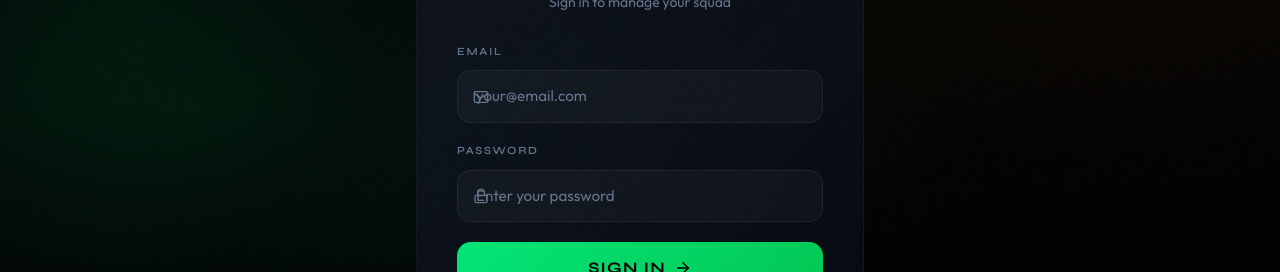
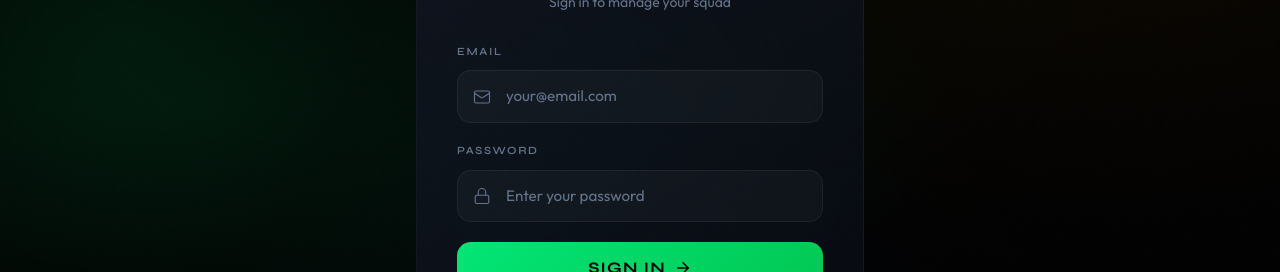
Before and after one commit to Rojal123245/MRR-Fantasy, a Next.js app in the folder frontend/: page /login in a window 1280 px wide. Shown: the part 291-563 px from the top of the page. Built offline with nearby package versions, Linux system fonts and the light colour scheme; no server answers.

Commit message:
login and register ui changes

```diff
--- a/frontend/src/app/globals.css
+++ b/frontend/src/app/globals.css
@@ -35,6 +35,10 @@
   --font-body: 'Outfit', sans-serif;
 }
 
+/* ──────────────────────────────────────────────────
+   BASE LAYER — element defaults
+   ────────────────────────────────────────────────── */
+@layer base {
   * {
     box-sizing: border-box;
   }
@@ -47,9 +51,6 @@ body {
     overflow-x: hidden;
   }
 
-/* ──────────────────────────────────────────────────
-   FILM GRAIN OVERLAY — signature texture
-   ────────────────────────────────────────────────── */
   body::after {
     content: '';
     position: fixed;
@@ -65,9 +66,30 @@ body::after {
     background-size: 128px 128px;
   }
 
+  ::-webkit-scrollbar {
+    width: 6px;
+  }
+
+  ::-webkit-scrollbar-track {
+    background: transparent;
+  }
+
+  ::-webkit-scrollbar-thumb {
+    background: rgba(255, 255, 255, 0.08);
+    border-radius: 3px;
+  }
+
+  ::-webkit-scrollbar-thumb:hover {
+    background: rgba(0, 230, 118, 0.3);
+  }
+}
+
 /* ──────────────────────────────────────────────────
-   PITCH PATTERN — subtle grid
+   COMPONENTS LAYER — overridable by Tailwind utilities
    ────────────────────────────────────────────────── */
+@layer components {
+
+  /* Pitch pattern — subtle grid */
   .pitch-pattern {
     background-image:
       linear-gradient(rgba(0, 230, 118, 0.02) 1px, transparent 1px),
@@ -75,9 +97,7 @@ body::after {
     background-size: 80px 80px;
   }
 
-/* ──────────────────────────────────────────────────
-   GLASSMORPHISM CARD — premium frosted glass
-   ────────────────────────────────────────────────── */
+  /* Glassmorphism card — premium frosted glass */
   .glass-card {
     background: linear-gradient(135deg, rgba(15, 20, 32, 0.9), rgba(8, 12, 20, 0.7));
     backdrop-filter: blur(24px) saturate(150%);
@@ -100,9 +120,7 @@ body::after {
     box-shadow: none;
   }
 
-/* ──────────────────────────────────────────────────
-   GLOW EFFECTS — cinematic
-   ────────────────────────────────────────────────── */
+  /* Glow effects — cinematic */
   .glow-green {
     box-shadow:
       0 0 20px rgba(0, 230, 118, 0.15),
@@ -128,9 +146,7 @@ body::after {
       0 0 80px rgba(245, 158, 11, 0.2);
   }
 
-/* ──────────────────────────────────────────────────
-   HERO GRADIENT — cinematic mesh
-   ────────────────────────────────────────────────── */
+  /* Hero gradient — cinematic mesh */
   .hero-gradient {
     background:
       radial-gradient(ellipse at 15% 50%, rgba(0, 230, 118, 0.07) 0%, transparent 50%),
@@ -145,9 +161,7 @@ body::after {
     background: radial-gradient(ellipse at 50% -20%, rgba(255, 255, 255, 0.03) 0%, transparent 50%);
   }
 
-/* ──────────────────────────────────────────────────
-   BUTTONS — premium with glow
-   ────────────────────────────────────────────────── */
+  /* Buttons — premium with glow */
   .btn-primary {
     background: linear-gradient(135deg, var(--accent-green), var(--accent-green-dim));
     color: #000000;
@@ -204,9 +218,7 @@ body::after {
     box-shadow: 0 0 30px rgba(0, 230, 118, 0.1);
   }
 
-/* ──────────────────────────────────────────────────
-   MINI PITCH — formation display
-   ────────────────────────────────────────────────── */
+  /* Mini pitch — formation display */
   .mini-pitch {
     background:
       linear-gradient(to bottom, transparent 49.5%, rgba(255, 255, 255, 0.06) 49.5%, rgba(255, 255, 255, 0.06) 50.5%, transparent 50.5%),
@@ -217,34 +229,15 @@ body::after {
     box-shadow: inset 0 0 60px rgba(0, 0, 0, 0.3);
   }
 
-/* ──────────────────────────────────────────────────
-   SCROLLBAR — minimal
-   ────────────────────────────────────────────────── */
-::-webkit-scrollbar {
-  width: 6px;
-}
-
-::-webkit-scrollbar-track {
-  background: transparent;
-}
-
-::-webkit-scrollbar-thumb {
-  background: rgba(255, 255, 255, 0.08);
-  border-radius: 3px;
-}
-
-::-webkit-scrollbar-thumb:hover {
-  background: rgba(0, 230, 118, 0.3);
-}
-
-/* ──────────────────────────────────────────────────
-   INPUT — refined
-   ────────────────────────────────────────────────── */
+  /* Input — refined (longhand padding so Tailwind pl-* can override) */
   .input-field {
     background: rgba(255, 255, 255, 0.03);
     border: 1px solid rgba(255, 255, 255, 0.06);
     border-radius: 14px;
-  padding: 14px 18px;
+    padding-top: 14px;
+    padding-right: 18px;
+    padding-bottom: 14px;
+    padding-left: 18px;
     color: var(--text-primary);
     font-family: 'Outfit', sans-serif;
     font-size: 0.95rem;
@@ -265,31 +258,14 @@ body::after {
     color: var(--text-muted);
   }
 
-/* ──────────────────────────────────────────────────
-   ANIMATIONS
-   ────────────────────────────────────────────────── */
-@keyframes countUp {
-  from { opacity: 0; transform: translateY(10px); }
-  to { opacity: 1; transform: translateY(0); }
-}
-
+  /* Animation classes */
   .count-up {
     animation: countUp 0.6s ease-out forwards;
-}
-
-@keyframes fadeInUp {
-  from { opacity: 0; transform: translateY(30px); }
-  to { opacity: 1; transform: translateY(0); }
   }
 
   .stagger-in {
     animation: fadeInUp 0.6s ease-out forwards;
     opacity: 0;
-}
-
-@keyframes shimmer {
-  0% { background-position: -200% center; }
-  100% { background-position: 200% center; }
   }
 
   .shimmer-text {
@@ -301,41 +277,56 @@ body::after {
     animation: shimmer 4s ease-in-out infinite;
   }
 
-@keyframes float {
-  0%, 100% { transform: translateY(0); }
-  50% { transform: translateY(-8px); }
-}
-
   .float-animation {
     animation: float 6s ease-in-out infinite;
-}
-
-@keyframes pulse-glow {
-  0%, 100% { box-shadow: 0 0 20px rgba(0, 230, 118, 0.1); }
-  50% { box-shadow: 0 0 40px rgba(0, 230, 118, 0.2), 0 0 80px rgba(0, 230, 118, 0.05); }
   }
 
   .pulse-glow {
     animation: pulse-glow 3s ease-in-out infinite;
   }
 
-/* ──────────────────────────────────────────────────
-   POSITION BADGES — vivid gradients
-   ────────────────────────────────────────────────── */
+  /* Position badges — vivid gradients */
   .badge-gk { background: linear-gradient(135deg, #f59e0b, #d97706); box-shadow: 0 2px 8px rgba(245, 158, 11, 0.3); }
   .badge-def { background: linear-gradient(135deg, #3b82f6, #1d4ed8); box-shadow: 0 2px 8px rgba(59, 130, 246, 0.3); }
   .badge-mid { background: linear-gradient(135deg, #10b981, #047857); box-shadow: 0 2px 8px rgba(16, 185, 129, 0.3); }
   .badge-fwd { background: linear-gradient(135deg, #ef4444, #b91c1c); box-shadow: 0 2px 8px rgba(239, 68, 68, 0.3); }
 
-/* ──────────────────────────────────────────────────
-   DIAGONAL DIVIDER — section breaks
-   ────────────────────────────────────────────────── */
+  /* Diagonal divider — section breaks */
   .diagonal-top {
     clip-path: polygon(0 8%, 100% 0, 100% 100%, 0 100%);
   }
 
   .diagonal-bottom {
     clip-path: polygon(0 0, 100% 0, 100% 92%, 0 100%);
+  }
+}
+
+/* ──────────────────────────────────────────────────
+   KEYFRAMES
+   ────────────────────────────────────────────────── */
+@keyframes countUp {
+  from { opacity: 0; transform: translateY(10px); }
+  to { opacity: 1; transform: translateY(0); }
+}
+
+@keyframes fadeInUp {
+  from { opacity: 0; transform: translateY(30px); }
+  to { opacity: 1; transform: translateY(0); }
+}
+
+@keyframes shimmer {
+  0% { background-position: -200% center; }
+  100% { background-position: 200% center; }
+}
+
+@keyframes float {
+  0%, 100% { transform: translateY(0); }
+  50% { transform: translateY(-8px); }
+}
+
+@keyframes pulse-glow {
+  0%, 100% { box-shadow: 0 0 20px rgba(0, 230, 118, 0.1); }
+  50% { box-shadow: 0 0 40px rgba(0, 230, 118, 0.2), 0 0 80px rgba(0, 230, 118, 0.05); }
 }
 
 /* ──────────────────────────────────────────────────
--- a/frontend/src/app/login/page.tsx
+++ b/frontend/src/app/login/page.tsx
@@ -76,7 +76,7 @@ export default function LoginPage() {
             <div>
               <label className="block text-[11px] uppercase tracking-[0.15em] font-semibold mb-2.5" style={{ color: "var(--text-muted)", fontFamily: "var(--font-display)" }}>Email</label>
               <div className="relative">
-                <Mail size={16} className="absolute left-4 top-1/2 -translate-y-1/2" style={{ color: "var(--text-muted)" }} />
+                <Mail size={18} strokeWidth={1.5} className="absolute left-4 top-1/2 -translate-y-1/2 pointer-events-none" style={{ color: "var(--text-muted)" }} />
                 <input
                   type="email"
                   value={email}
@@ -91,7 +91,7 @@ export default function LoginPage() {
             <div>
               <label className="block text-[11px] uppercase tracking-[0.15em] font-semibold mb-2.5" style={{ color: "var(--text-muted)", fontFamily: "var(--font-display)" }}>Password</label>
               <div className="relative">
-                <Lock size={16} className="absolute left-4 top-1/2 -translate-y-1/2" style={{ color: "var(--text-muted)" }} />
+                <Lock size={18} strokeWidth={1.5} className="absolute left-4 top-1/2 -translate-y-1/2 pointer-events-none" style={{ color: "var(--text-muted)" }} />
                 <input
                   type="password"
                   value={password}
```
Also changed, not shown: frontend/src/app/register/page.tsx (+4 -4 lines). Lines whose indentation alone changed are shown as unchanged.
